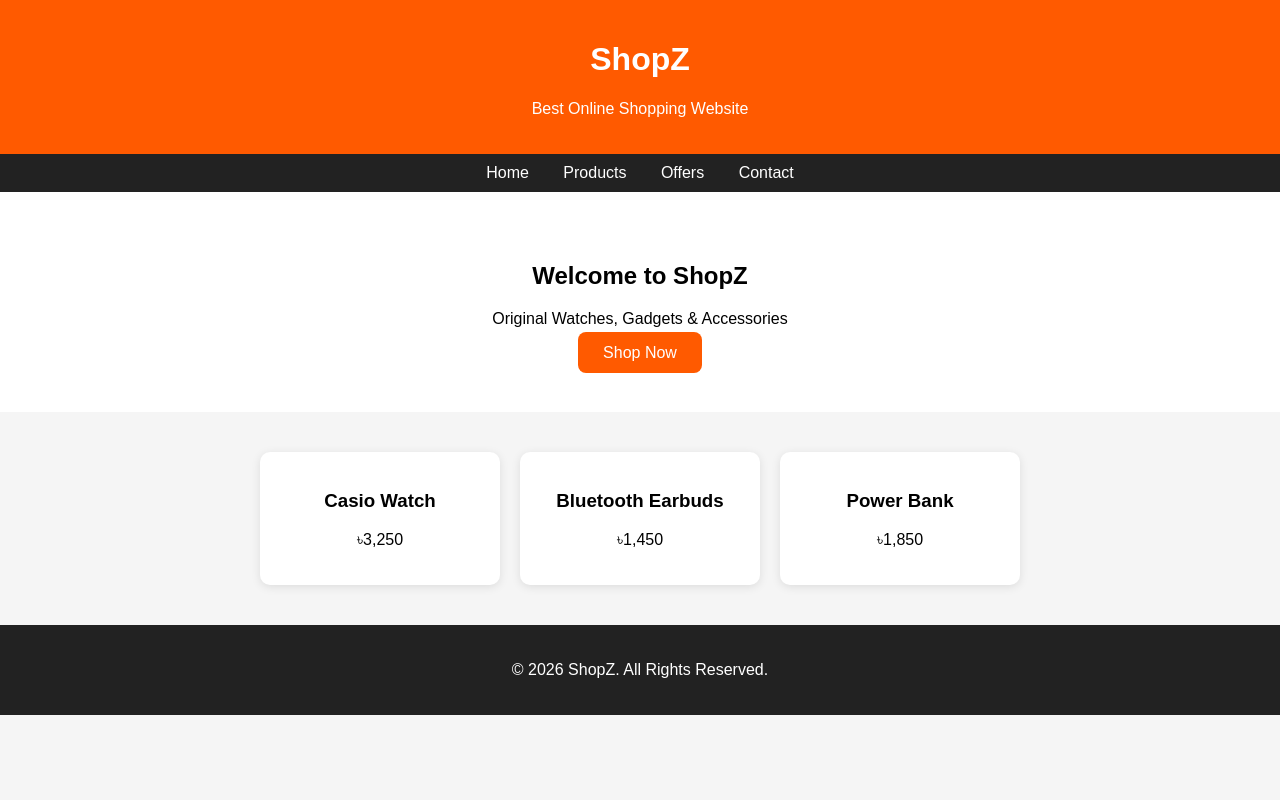
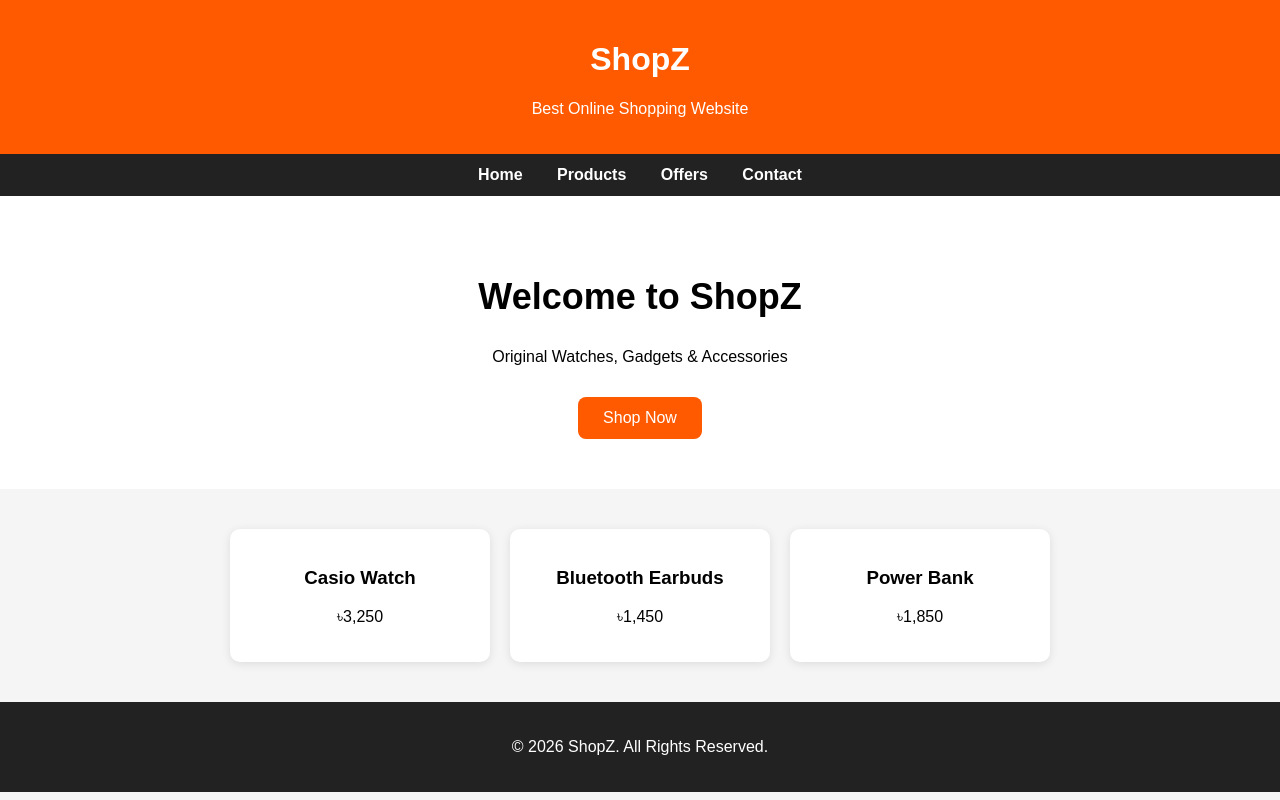
Before and after one commit to bikashdash311-jpg/shopz-website, a plain HTML site: page index.html in a window 1280 px wide. Drawn offline with Linux system fonts and the light colour scheme.

Commit message:
Update index.html

```diff
--- a/index.html
+++ b/index.html
@@ -3,15 +3,75 @@
 <head>
   <title>ShopZ Website</title>
   <style>
-    body{font-family:Arial;margin:0;background:#f5f5f5;}
-    header{background:#ff5a00;color:white;text-align:center;padding:20px;}
-    nav{background:#222;padding:10px;text-align:center;}
-    nav a{color:white;text-decoration:none;margin:15px;}
-    .hero{text-align:center;padding:50px;background:white;}
-    .btn{background:#ff5a00;color:white;padding:12px 25px;text-decoration:none;border-radius:8px;}
-    .products{display:flex;justify-content:center;gap:20px;padding:40px;flex-wrap:wrap;}
-    .card{background:white;padding:20px;width:200px;border-radius:10px;box-shadow:0 2px 10px rgba(0,0,0,0.1);text-align:center;}
-    footer{background:#222;color:white;text-align:center;padding:20px;}
+    body{
+      font-family:Arial;
+      margin:0;
+      background:#f5f5f5;
+    }
+
+    header{
+      background:#ff5a00;
+      color:white;
+      text-align:center;
+      padding:20px;
+    }
+
+    nav{
+      background:#222;
+      text-align:center;
+      padding:12px;
+    }
+
+    nav a{
+      color:white;
+      text-decoration:none;
+      margin:15px;
+      font-weight:bold;
+    }
+
+    .hero{
+      background:white;
+      text-align:center;
+      padding:50px 20px;
+    }
+
+    .hero h2{
+      font-size:36px;
+    }
+
+    .btn{
+      display:inline-block;
+      background:#ff5a00;
+      color:white;
+      padding:12px 25px;
+      text-decoration:none;
+      border-radius:8px;
+      margin-top:15px;
+    }
+
+    .products{
+      display:flex;
+      justify-content:center;
+      gap:20px;
+      flex-wrap:wrap;
+      padding:40px;
+    }
+
+    .card{
+      background:white;
+      width:220px;
+      padding:20px;
+      border-radius:10px;
+      box-shadow:0 2px 10px rgba(0,0,0,0.1);
+      text-align:center;
+    }
+
+    footer{
+      background:#222;
+      color:white;
+      text-align:center;
+      padding:20px;
+    }
   </style>
 </head>
 <body>
```
